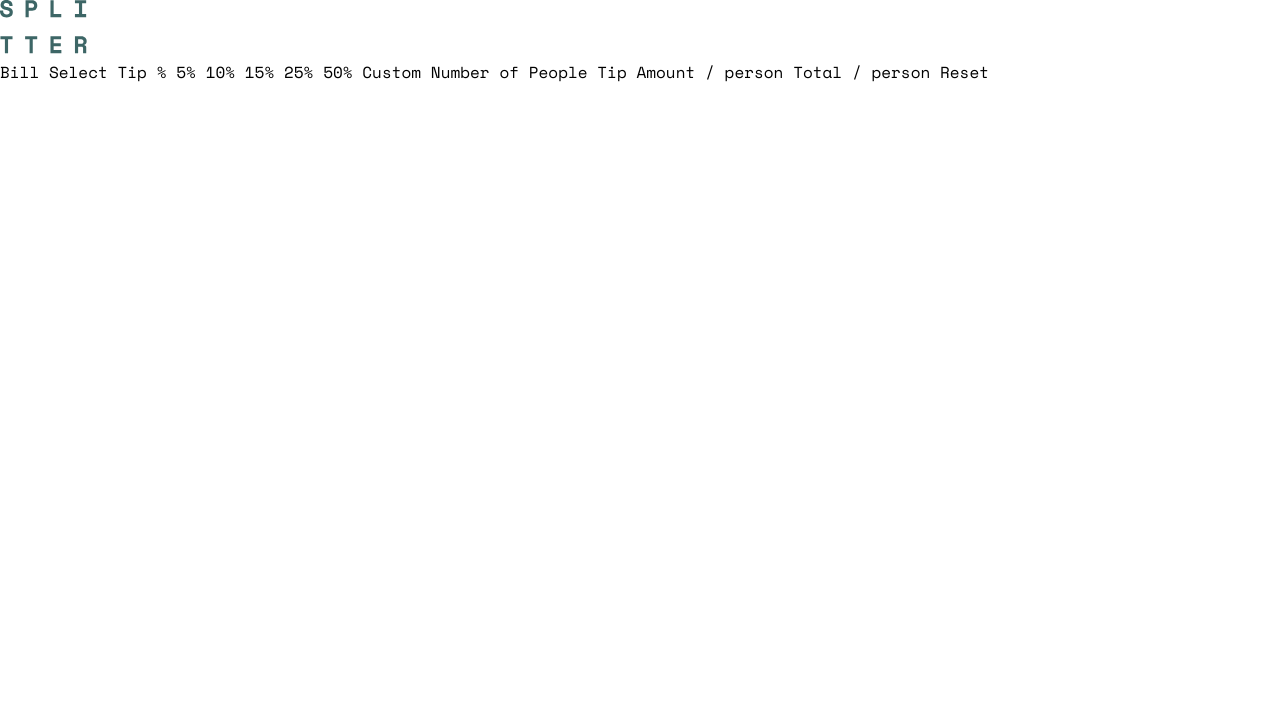
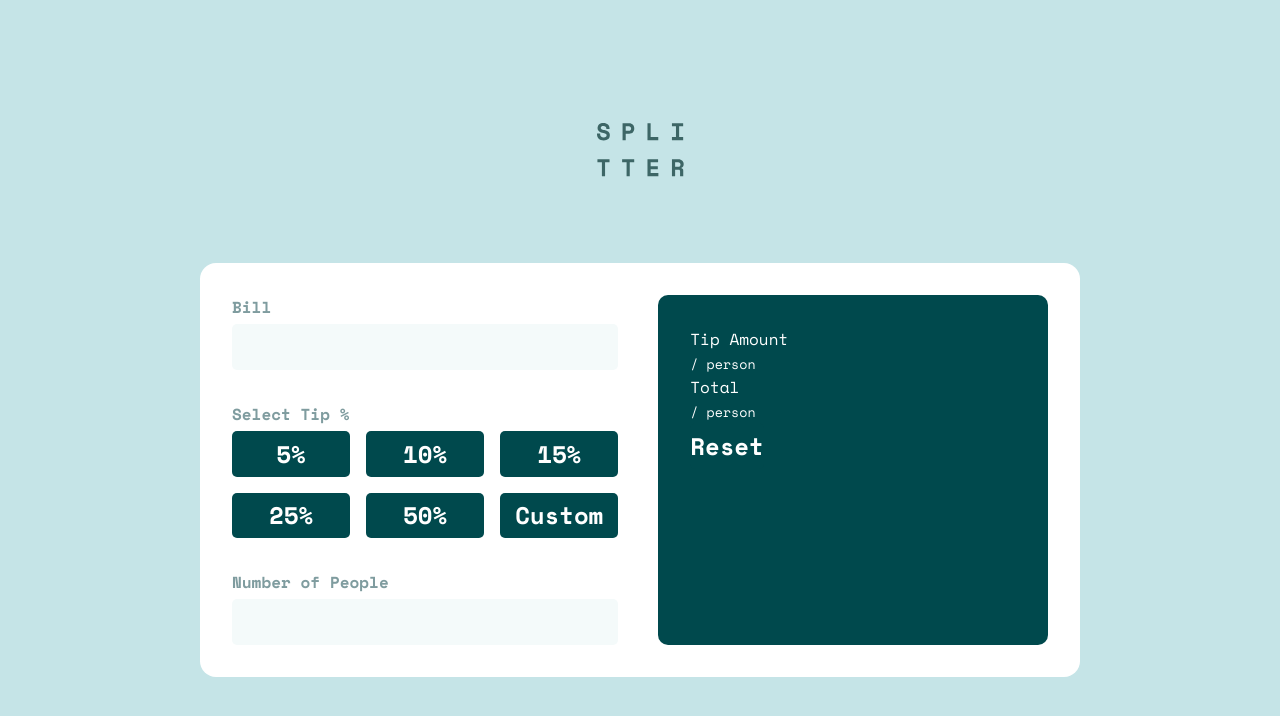
Before and after one commit to HoangNguyen-CA/tip-calculator, a plain HTML site: page index.html in a window 1280 px wide. Drawn offline with nearby package versions, Linux system fonts and the light colour scheme.

Commit message:
Finished html and basic design.

```diff
--- a/index.html
+++ b/index.html
@@ -24,10 +24,45 @@
   </head>
   <body>
     <main>
-      <img src="./images/logo.svg" alt="Splitter" />
-      <div>
-        Bill Select Tip % 5% 10% 15% 25% 50% Custom Number of People Tip Amount
-        / person Total / person Reset
+      <div class="logoContainer">
+        <img src="./images/logo.svg" alt="Splitter" />
+      </div>
+      <div class="tip">
+        <div class="tip__container">
+          <div class="tip__formGroup">
+            <label class="tip__label" for="billInput"> Bill </label>
+            <input type="number" class="tip__input" id="billInput" />
+          </div>
+          <div class="tip__formGroup">
+            <label class="tip__label">Select Tip %</label>
+            <div class="tip__btns">
+              <button class="btn btn--select">5%</button>
+              <button class="btn btn--select">10%</button>
+              <button class="btn btn--select">15%</button>
+              <button class="btn btn--select">25%</button>
+              <button class="btn btn--select">50%</button>
+              <button class="btn btn--select">Custom</button>
+            </div>
+          </div>
+          <div class="tip__formGroup">
+            <label class="tip__label" for="peopleInput">
+              Number of People
+            </label>
+            <input type="number" class="tip__input" id="peopleInput" />
+          </div>
+        </div>
+        <div class="tip__container tip__container--dark">
+          <div>
+            <p>Tip Amount</p>
+            <small>/ person </small>
+          </div>
+
+          <div>
+            <p>Total</p>
+            <small>/ person </small>
+          </div>
+          <button class="btn">Reset</button>
+        </div>
       </div>
     </main>
 
--- a/styles.css
+++ b/styles.css
@@ -15,3 +15,99 @@
 
   font-family: 'Space Mono', monospace;
 }
+
+label,
+input {
+  display: block;
+  width: 100%;
+}
+
+/* main */
+
+main {
+  background-color: var(--neutral-600);
+  min-height: 100vh;
+
+  display: flex;
+  flex-direction: column;
+  align-items: center;
+  justify-content: center;
+}
+
+.logoContainer {
+  width: 87px;
+  justify-self: flex-start;
+  margin-bottom: 5em;
+}
+
+.logoContainer > img {
+  width: 100%;
+}
+
+/* tip */
+
+.tip {
+  padding: 2em;
+  background-color: var(--neutral-100);
+  border-radius: 1em;
+  display: flex;
+  width: 90%;
+  max-width: 880px;
+}
+
+.tip > * + * {
+  margin-left: 2.5em;
+}
+.tip__container {
+  width: 50%;
+}
+
+.tip__container--dark {
+  background-color: var(--neutral-900);
+  color: var(--neutral-100);
+  padding: 2em;
+  border-radius: 10px;
+}
+
+.tip__formGroup + .tip__formGroup {
+  margin-top: 2em;
+}
+
+.tip__label {
+  font-weight: 600;
+  color: var(--neutral-700);
+  margin-bottom: 5px;
+}
+
+.tip__input {
+  font-family: 'Space Mono', monospace;
+  font-weight: 600;
+  color: var(--neutral-900);
+  border: none;
+  background-color: var(--neutral-200);
+  padding: 0.2em 0.5em;
+
+  font-size: 1.5rem;
+  border-radius: 5px;
+}
+
+.tip__btns {
+  display: grid;
+  grid-template-columns: 1fr 1fr 1fr;
+  gap: 1em;
+}
+.btn {
+  font-size: 1.5rem;
+  font-weight: 600;
+  font-family: 'Space Mono', monospace;
+
+  border: none;
+  background-color: var(--neutral-900);
+  color: var(--neutral-100);
+  padding: 0.2em 0;
+  border-radius: 5px;
+  cursor: pointer;
+}
+
+.btn--select {
+}
```
